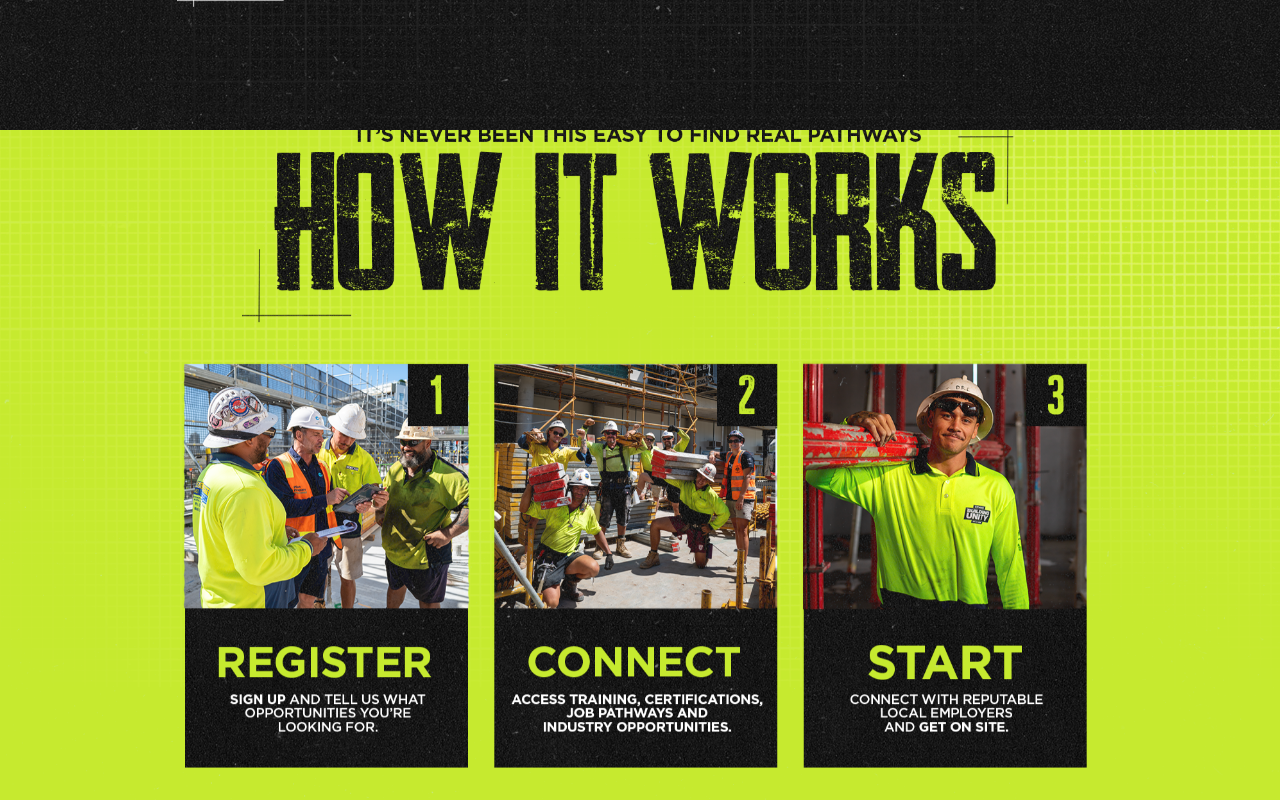
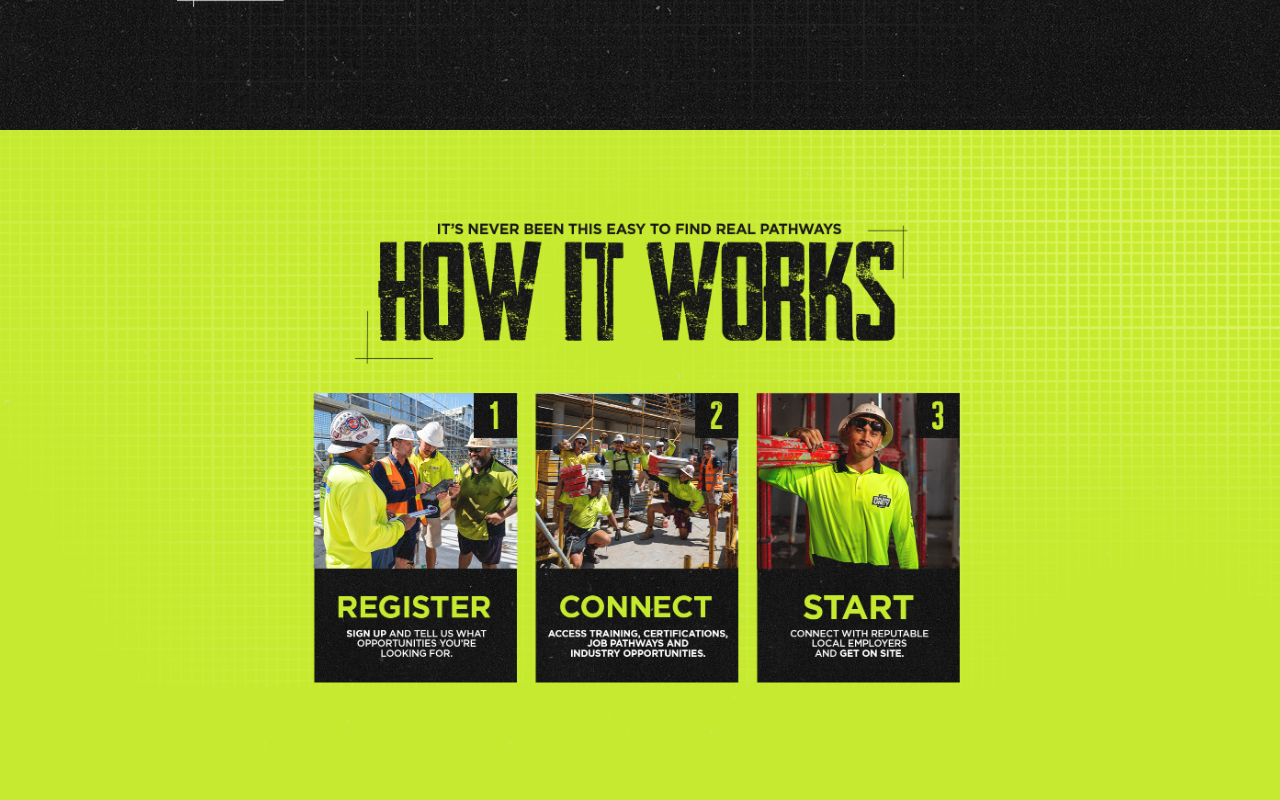
Before and after one commit to JamesMcCannCoding/BuildingBeyond, a Next.js app: page / in a window 1280 px wide. Shown: the part 2020-2820 px from the top of the page. Built offline with nearby package versions, Linux system fonts and the light colour scheme.

Commit message:
Assets Update

```diff
--- a/app/page.module.css
+++ b/app/page.module.css
@@ -573,6 +573,17 @@
   }
 }
 
+@media (min-width: 769px) and (max-width: 1300px) {
+  .fourthHeroSection {
+    --hero-image-width: min(88vw, 980px);
+    --hero-image-scale: .9;
+  }
+
+  .fourthHeroStack {
+    padding: 12px 20px;
+  }
+}
+
 /* =========================================================
    MOBILE SNAP SCROLL OFF
    ========================================================= */
```
